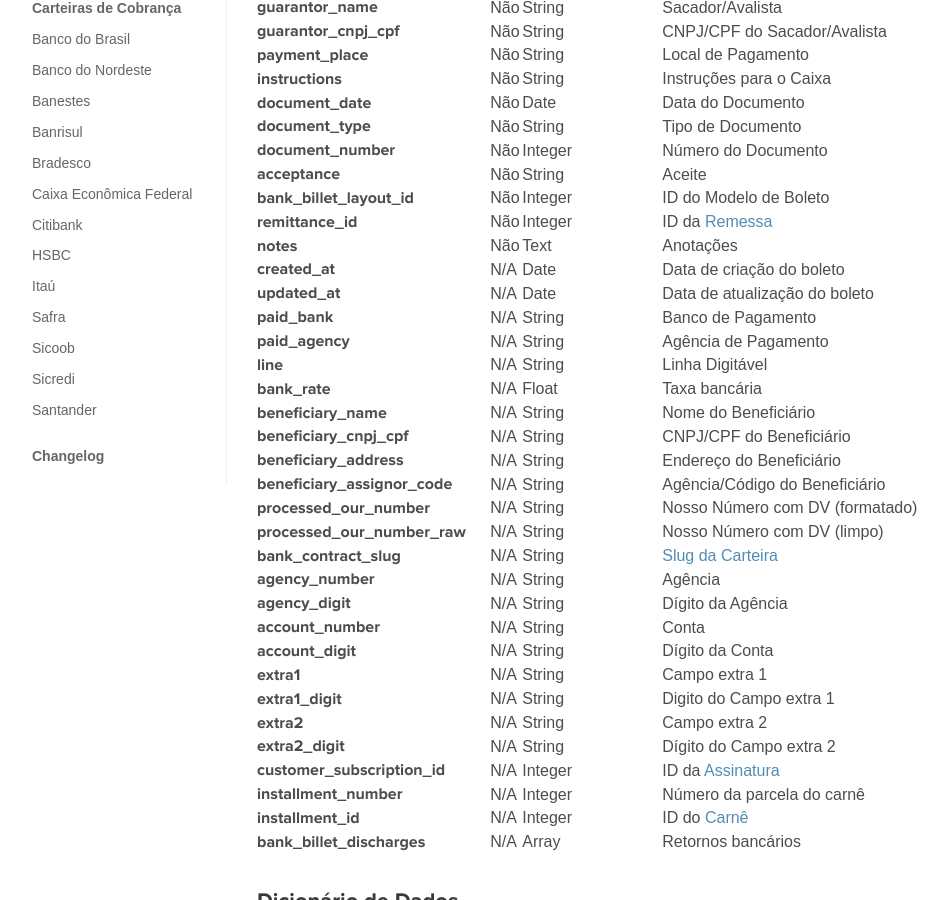
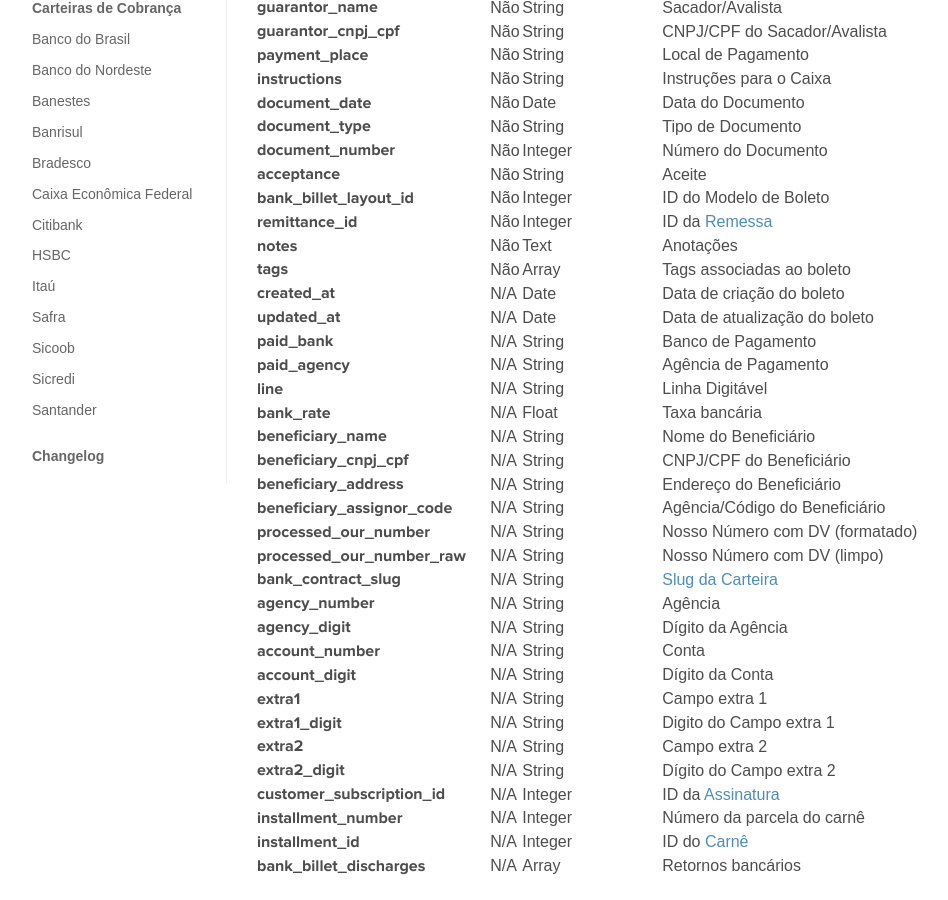
Before and after one commit to BoletoSimples/boletosimples-docs, a Jekyll site: the page built from reference/v1/bank_billets/index.md, in a window 1280 px wide and 900 px high, scrolled down 1761 px. Shown: the whole window, without its empty margins (143-1091 px from the left). Built offline with Jekyll 4.4.1, drawn with Linux system fonts in a browser that asks for light colours.

Commit message:
add tags to bank_billets' data dictionary

```diff
--- a/reference/v1/bank_billets/index.md
+++ b/reference/v1/bank_billets/index.md
@@ -65,6 +65,7 @@ breadcrumb: Boletos
 | **bank_billet_layout_id**       | Não   | Integer |         | ID do Modelo de Boleto
 | **remittance_id**               | Não   | Integer |         | ID da [Remessa](/reference/v1/remittances/)
 | **notes**                       | Não   | Text    |         | Anotações
+| **tags**                        | Não   | Array   |         | Tags associadas ao boleto
 | **created_at**                  | N/A   | Date    |         | Data de criação do boleto
 | **updated_at**                  | N/A   | Date    |         | Data de atualização do boleto
 | **paid_bank**                   | N/A   | String  |         | Banco de Pagamento
```
